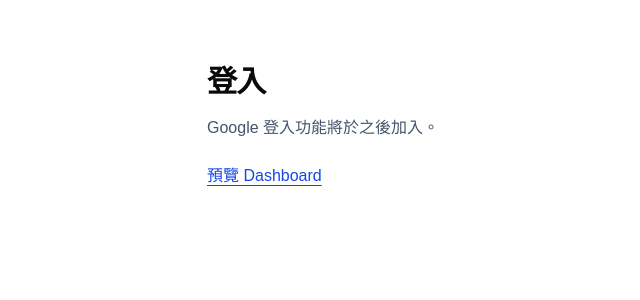
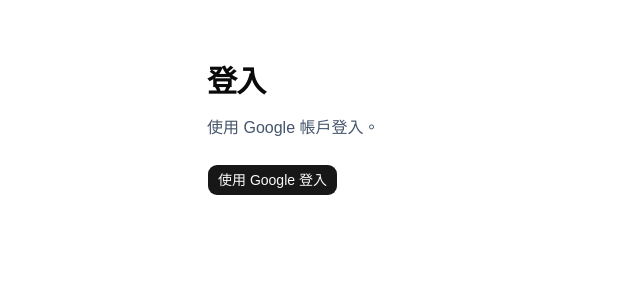
Before and after one commit to EddyChan1129/progress-tracker, a Next.js app: page /login in a window 1280 px wide. Shown: the top 300 px of the page, without its empty margins (121-761 px from the left). Built offline with nearby package versions, Linux system fonts and the light colour scheme; no server answers.

Commit message:
feat:task07 - auth

```diff
--- a/src/app/(app)/dashboard/page.tsx
+++ b/src/app/(app)/dashboard/page.tsx
@@ -1,16 +1,11 @@
-import Link from "next/link";
+import { SignOutButton } from "@/features/auth/components/sign-out-button";
 
 export default function DashboardPage() {
   return (
     <main className="mx-auto max-w-2xl px-6 py-16">
       <h1 className="text-3xl font-semibold tracking-tight">Dashboard</h1>
       <p className="mt-4 text-slate-600">之後會喺呢度顯示學習記錄同目標進度。</p>
-      <Link
-        className="mt-6 inline-block text-blue-700 underline underline-offset-4"
-        href="/login"
-      >
-        返回登入頁
-      </Link>
+      <SignOutButton />
     </main>
   );
 }
--- a/src/app/(auth)/login/page.tsx
+++ b/src/app/(auth)/login/page.tsx
@@ -1,16 +1,11 @@
-import Link from "next/link";
+import { SignInButton } from "@/features/auth/components/sign-in-button";
 
 export default function LoginPage() {
   return (
     <main className="mx-auto max-w-2xl px-6 py-16">
       <h1 className="text-3xl font-semibold tracking-tight">登入</h1>
-      <p className="mt-4 text-slate-600">Google 登入功能將於之後加入。</p>
-      <Link
-        className="mt-6 inline-block text-blue-700 underline underline-offset-4"
-        href="/dashboard"
-      >
-        預覽 Dashboard
-      </Link>
+      <p className="mt-4 text-slate-600">使用 Google 帳戶登入。</p>
+      <SignInButton />
     </main>
   );
 }
--- /dev/null
+++ b/src/features/auth/components/sign-in-button.tsx
@@ -0,0 +1,52 @@
+"use client";
+
+import { FirebaseError } from "firebase/app";
+import { useRouter } from "next/navigation";
+import { useState } from "react";
+
+import { Button } from "@/components/ui/button";
+import { signInWithGoogle } from "@/features/auth/services/auth.service";
+
+function getErrorMessage(error: unknown) {
+  if (
+    error instanceof FirebaseError &&
+    error.code === "auth/popup-closed-by-user"
+  ) {
+    return "登入已取消，你可以再試一次。";
+  }
+
+  return "Google 登入失敗，請再試一次。";
+}
+
+export function SignInButton() {
+  const router = useRouter();
+  const [isLoading, setIsLoading] = useState(false);
+  const [errorMessage, setErrorMessage] = useState("");
+
+  async function handleSignIn() {
+    setIsLoading(true);
+    setErrorMessage("");
+
+    try {
+      await signInWithGoogle();
+      router.replace("/dashboard");
+    } catch (error) {
+      setErrorMessage(getErrorMessage(error));
+    } finally {
+      setIsLoading(false);
+    }
+  }
+
+  return (
+    <div className="mt-6">
+      <Button disabled={isLoading} onClick={handleSignIn} type="button">
+        {isLoading ? "登入中…" : "使用 Google 登入"}
+      </Button>
+      {errorMessage && (
+        <p className="mt-3 text-sm text-red-700" role="alert">
+          {errorMessage}
+        </p>
+      )}
+    </div>
+  );
+}
--- /dev/null
+++ b/src/features/auth/components/sign-out-button.tsx
@@ -0,0 +1,45 @@
+"use client";
+
+import { useRouter } from "next/navigation";
+import { useState } from "react";
+
+import { Button } from "@/components/ui/button";
+import { signOutCurrentUser } from "@/features/auth/services/auth.service";
+
+export function SignOutButton() {
+  const router = useRouter();
+  const [isLoading, setIsLoading] = useState(false);
+  const [errorMessage, setErrorMessage] = useState("");
+
+  async function handleSignOut() {
+    setIsLoading(true);
+    setErrorMessage("");
+
+    try {
+      await signOutCurrentUser();
+      router.replace("/login");
+    } catch {
+      setErrorMessage("登出失敗，請再試一次。");
+    } finally {
+      setIsLoading(false);
+    }
+  }
+
+  return (
+    <div className="mt-6">
+      <Button
+        disabled={isLoading}
+        onClick={handleSignOut}
+        type="button"
+        variant="outline"
+      >
+        {isLoading ? "登出中…" : "登出"}
+      </Button>
+      {errorMessage && (
+        <p className="mt-3 text-sm text-red-700" role="alert">
+          {errorMessage}
+        </p>
+      )}
+    </div>
+  );
+}
--- /dev/null
+++ b/src/features/auth/services/auth.service.ts
@@ -0,0 +1,13 @@
+import { GoogleAuthProvider, signInWithPopup, signOut } from "firebase/auth";
+
+import { auth } from "@/lib/firebase/client";
+
+const googleProvider = new GoogleAuthProvider();
+
+export function signInWithGoogle() {
+  return signInWithPopup(auth, googleProvider);
+}
+
+export function signOutCurrentUser() {
+  return signOut(auth);
+}
```
Also changed, not shown: 1 other file (tests, documents, lock files or other folders).
